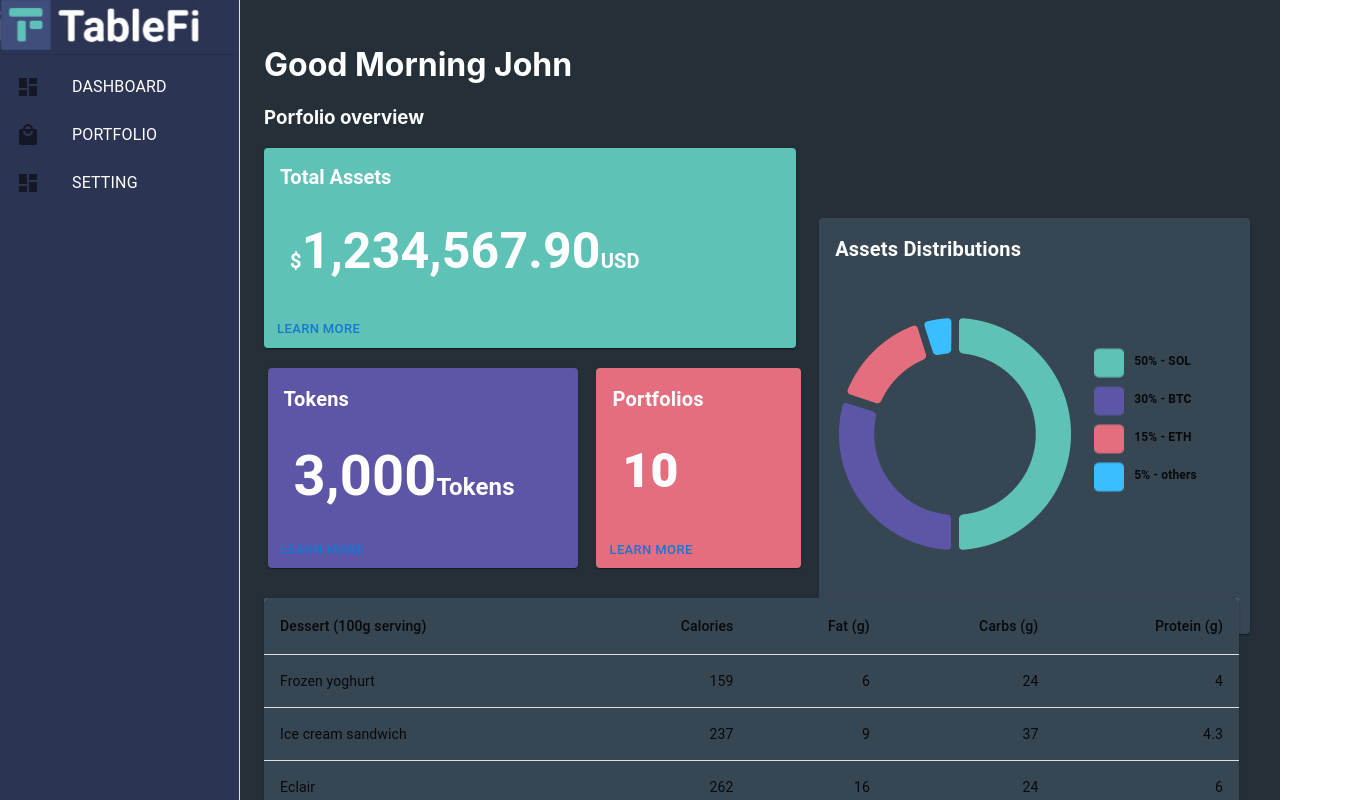
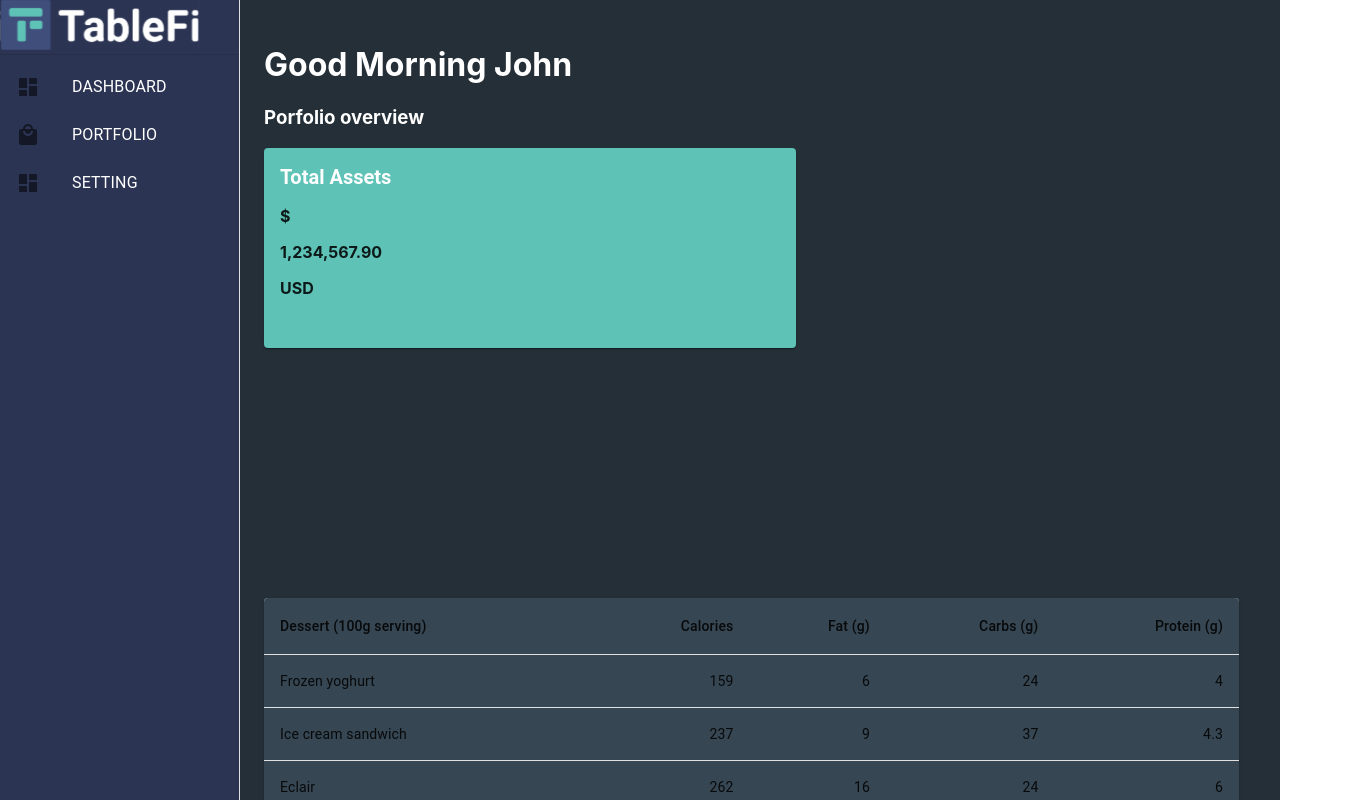
Before and after one commit to rilwan99/Solana-Wallet-Dapp, a Next.js app: page /dashboard in a window 1280 px wide. Shown: the top 800 px of the page, 1352 px wide, since content can reach past the window. Built offline with nearby package versions, Linux system fonts and the light colour scheme.

Commit message:
Update positioning of cards in dashboard

```diff
--- a/pages/dashboard.tsx
+++ b/pages/dashboard.tsx
@@ -60,6 +60,7 @@ export const Dashboard: React.FC = () => {
 
   return (
     <Box sx={{ display: "flex" }}>
+
       <Drawer
         sx={{
           width: drawerWidth,
@@ -76,6 +77,7 @@ export const Dashboard: React.FC = () => {
           <Image src="/TableFi_Logo.svg" height={50} width={200} />
           <br />
           <Divider />
+
           <List>
             {["DASHBOARD", "PORTFOLIO", "SETTING"].map((text, index) => (
               <ListItem key={text} disablePadding>
@@ -110,8 +112,7 @@ export const Dashboard: React.FC = () => {
               width: 532,
               height: 200,
               bgcolor: "#5EC2B7",
-            }}
-          >
+            }}>
             <CardContent>
               <Typography
                 sx={{
@@ -120,30 +121,23 @@ export const Dashboard: React.FC = () => {
                   color: "#ffff",
                 }}
                 variant="h5"
-                component="div"
-              >
+                component="div">
                 Total Assets
               </Typography>
-              <Typography variant="body2">
-                <div className={styles.totalAmount}>
-                  <span className={styles.dollarIcon}>$</span>1,234,567.90
-                  <span className={styles.currencyIcon}>USD</span>
-                </div>
-              </Typography>
+              <p> $ </p>
+              <p> 1,234,567.90 </p>
+              <p> USD </p>
             </CardContent>
-            <CardActions>
-              <Button size="small">Learn More</Button>
-            </CardActions>
           </Card>
         </div>
-        <div className={styles.cardConainer1}>
+
+        {/* <div className={styles.cardContainer1}>
           <Card
             sx={{
               minWidth: 275,
               height: 200,
               bgcolor: "#5D55A6",
-            }}
-          >
+            }}>
             <CardContent>
               <Typography
                 sx={{
@@ -152,8 +146,7 @@ export const Dashboard: React.FC = () => {
                   color: "#ffff",
                 }}
                 color="text.secondary"
-                gutterBottom
-              >
+                gutterBottom>
                 Tokens
               </Typography>
               <Typography variant="body2">
@@ -162,20 +155,17 @@ export const Dashboard: React.FC = () => {
                 </div>
               </Typography>
             </CardContent>
-            <CardActions>
-              <Button size="small">Learn More</Button>
-            </CardActions>
           </Card>
-        </div>
-        <div className={styles.cardConainer2}>
+        </div> */}
+
+        {/* <div className={styles.cardContainer2}>
           <Card
             sx={{
               width: 50,
               height: 200,
               bgcolor: "#E46E7E",
               minWidth: 205,
-            }}
-          >
+            }}>
             <CardContent>
               <Typography
                 sx={{
@@ -184,28 +174,24 @@ export const Dashboard: React.FC = () => {
                   color: "#ffff",
                 }}
                 color="text.secondary"
-                gutterBottom
-              >
+                gutterBottom>
                 Portfolios
               </Typography>
               <Typography variant="body2">
                 <div className={styles.portfolioFont}>10</div>
               </Typography>
             </CardContent>
-            <CardActions>
-              <Button size="small">Learn More</Button>
-            </CardActions>
           </Card>
-        </div>
-        <div className={styles.cardConainer3}>
+        </div> */}
+
+        {/* <div className={styles.cardConainer3}>
           <Card
             sx={{
               width: 208,
               height: 416,
               bgcolor: "#364652",
-              minWidth: 431,
-            }}
-          >
+              minWidth: 431
+            }}>
             <CardContent>
               <Typography
                 sx={{
@@ -214,10 +200,10 @@ export const Dashboard: React.FC = () => {
                   color: "#ffff",
                 }}
                 color="text.secondary"
-                gutterBottom
-              >
+                gutterBottom>
                 Assets Distributions
               </Typography>
+
               <div className={styles.piechartContainer}>
                 <Typography sx={{ mb: 1.5 }} color="text.secondary">
                   <img
@@ -252,12 +238,11 @@ export const Dashboard: React.FC = () => {
                 </Typography>
               </div>
             </CardContent>
-            <CardActions>
-              <Button size="small">Learn More</Button>
-            </CardActions>
           </Card>
-        </div>
+        </div> */}
+
         <br />
+
         <div className={styles.TableContainer}>
           <TableContainer component={Paper}>
             <Table
--- a/styles/Dashboard.module.css
+++ b/styles/Dashboard.module.css
@@ -55,6 +55,30 @@
   font-weight: 700;
   width: 444px;
   height: 532px;
+}
+
+.cardContainer1 {
+  position: absolute;
+  width: 310px;
+  height: 200px;
+  left: 17.5%;
+  top: 368px;
+}
+
+.cardContainer2 {
+  position: absolute;
+  width: 50px;
+  height: 200px;
+  left: 39%;
+  top: 368px;
+}
+
+.cardConainer3 {
+  position: absolute;
+  width: 533px;
+  height: 424px;
+  left: 53.5%;
+  top: 21%;
 }
 
 .totalAmount {
@@ -118,30 +142,6 @@
   line-height: 125%;
 }
 
-.cardConainer1 {
-  position: absolute;
-  width: 310px;
-  height: 200px;
-  left: 20.9%;
-  top: 368px;
-}
-
-.cardConainer2 {
-  position: absolute;
-  width: 50px;
-  height: 200px;
-  left: 46.6%;
-  top: 368px;
-}
-
-.cardConainer3 {
-  position: absolute;
-  width: 533px;
-  height: 424px;
-  left: 64%;
-  top: 27.2%;
-}
-
 .TableContainer {
   color: #ffff;
   position: absolute;
```
